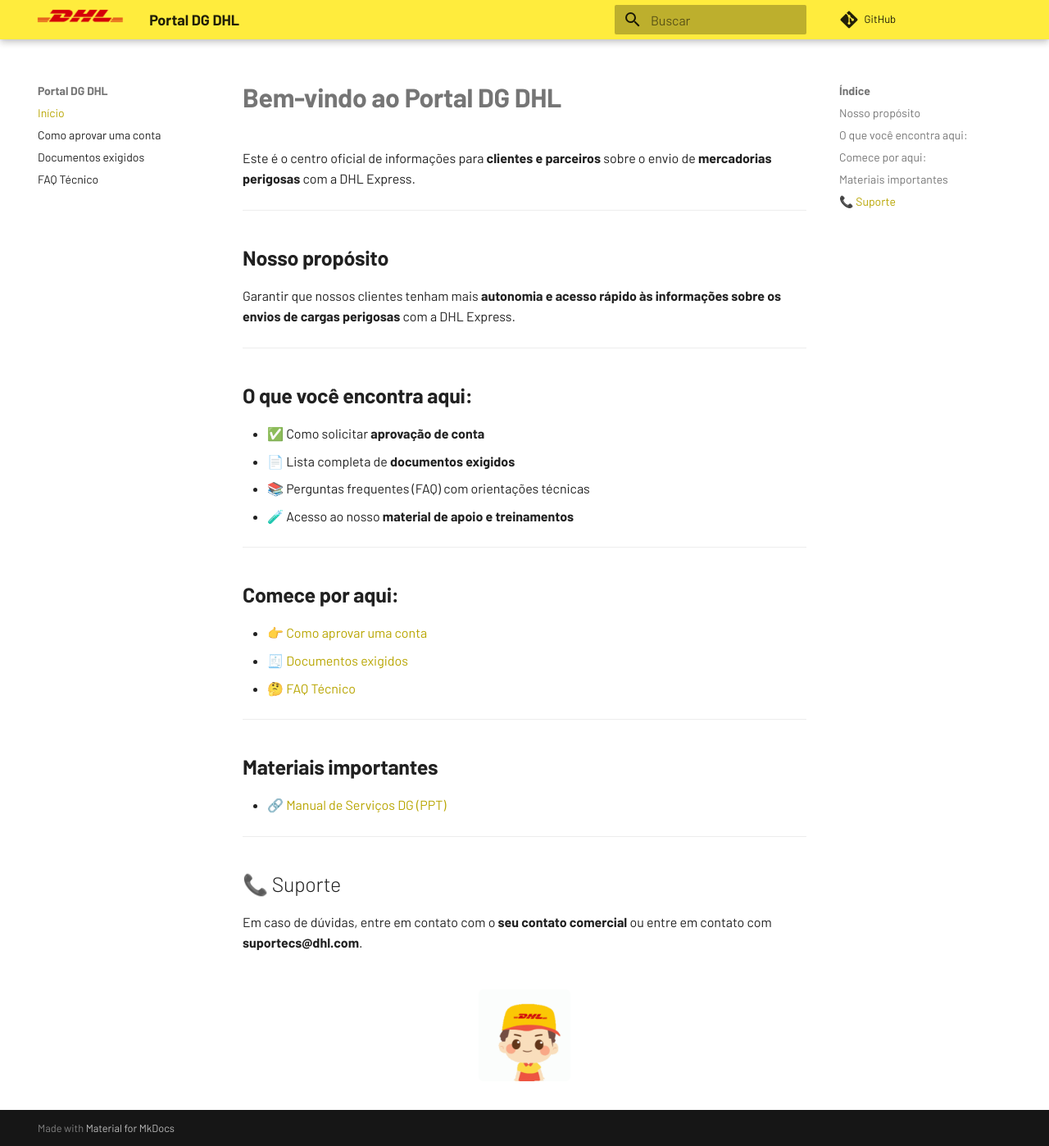
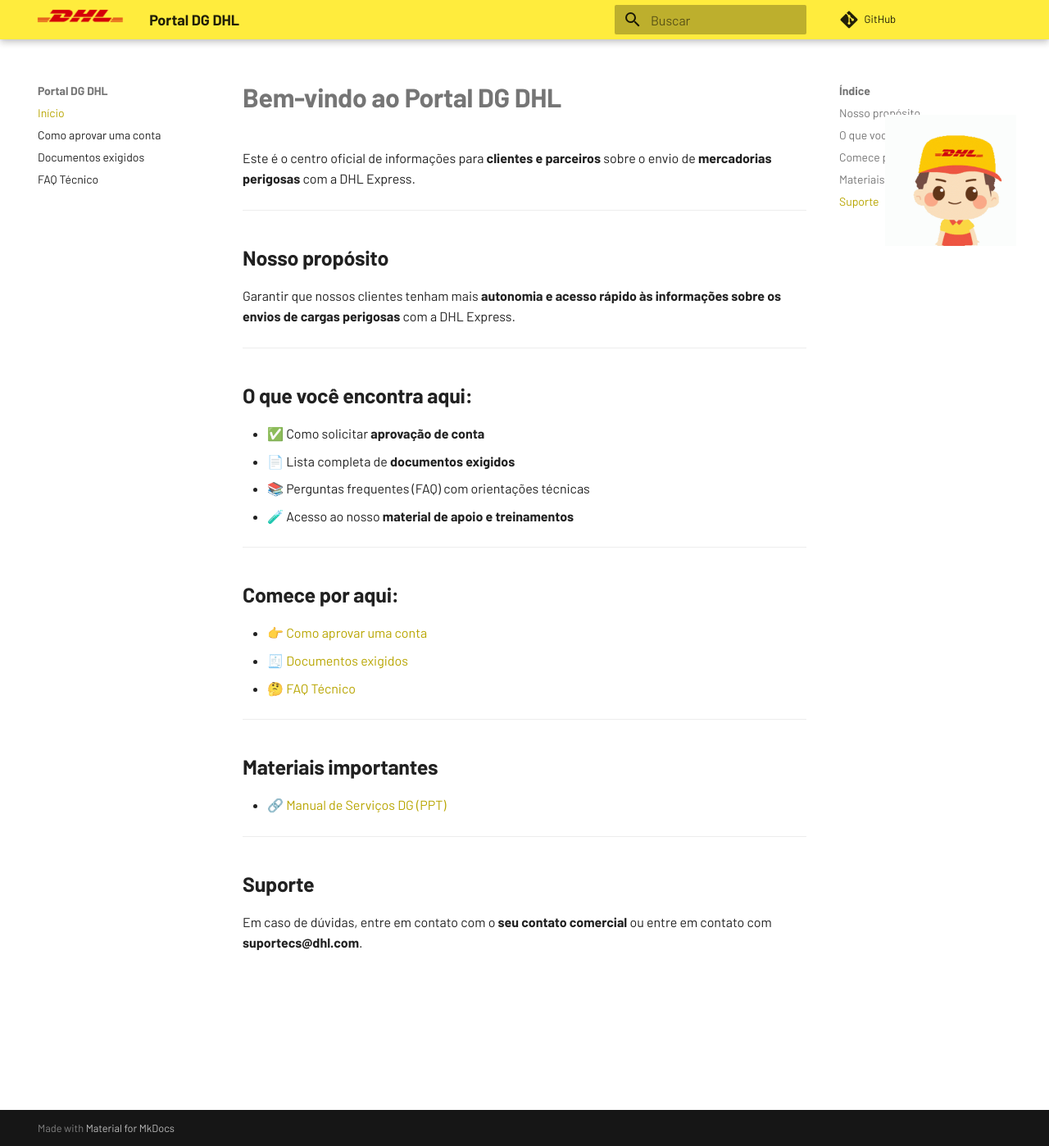
Before and after one commit to portaldangerousgoods/dpdhl, an MkDocs documentation site: the page built from docs/index.md, in a window 1280 px wide and 1398 px high. Shown: the whole window at 82% size. Built offline with MkDocs 1.6.1 and Material for MkDocs 9.7.7, drawn with Linux system fonts in a browser that asks for light colours; comment, search, counter and statistics services are not loaded.

Commit message:
Update index.md

```diff
--- a/docs/index.md
+++ b/docs/index.md
@@ -33,10 +33,10 @@
 
 ---
 
-## 📞 Suporte
+## **Suporte**
 
 Em caso de dúvidas, entre em contato com o **seu contato comercial** ou entre em contato com **suportecs@dhl.com**.
 
-<div style="text-align: center; margin-top: 40px;">
-  <img src="avião-dhl.gif" alt="Avião DHL" style="max-width: 120px; background: #fff; border-radius: 10px; padding: 4px;">
+<div style="position: absolute; top: 140px; right: 40px; z-index: 0;">
+  <img src="avião-dhl.gif" alt="avião DHL" width="160px" />
 </div>
```
